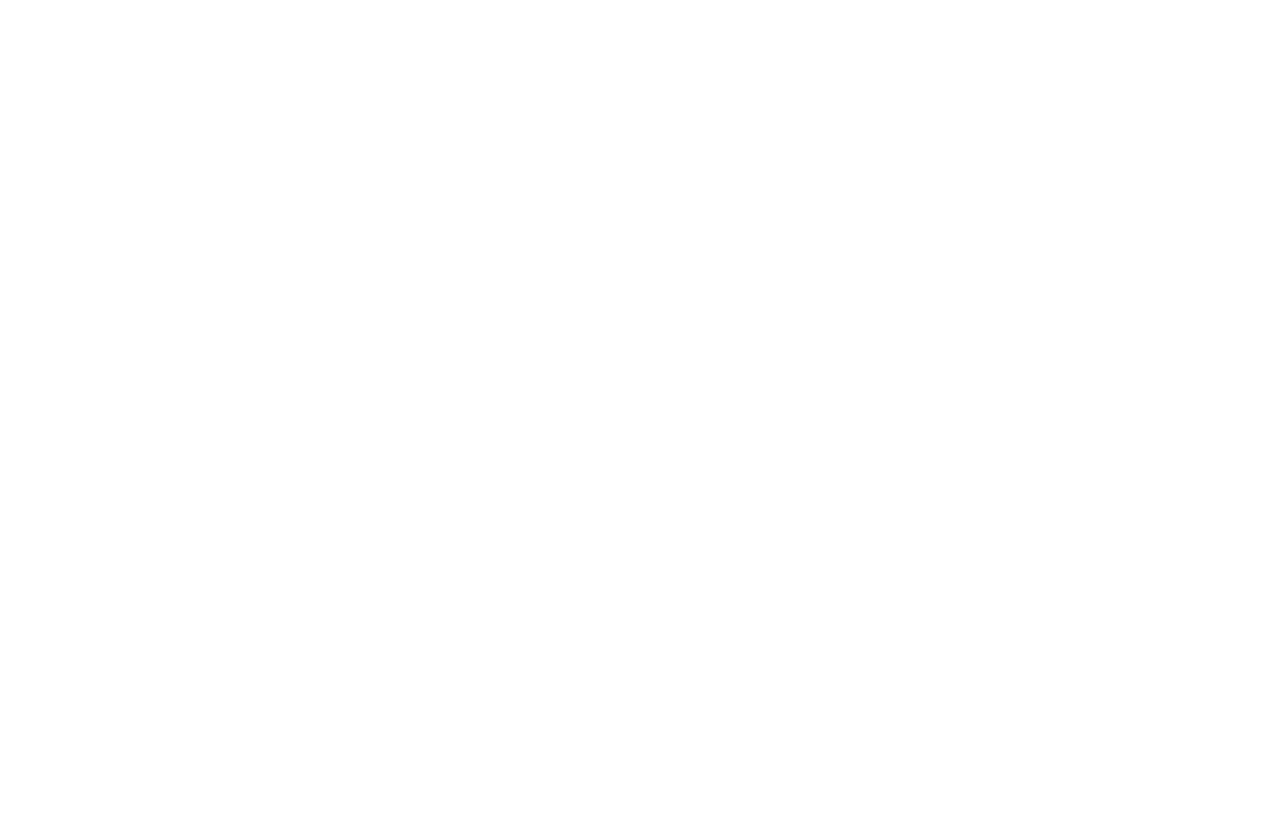
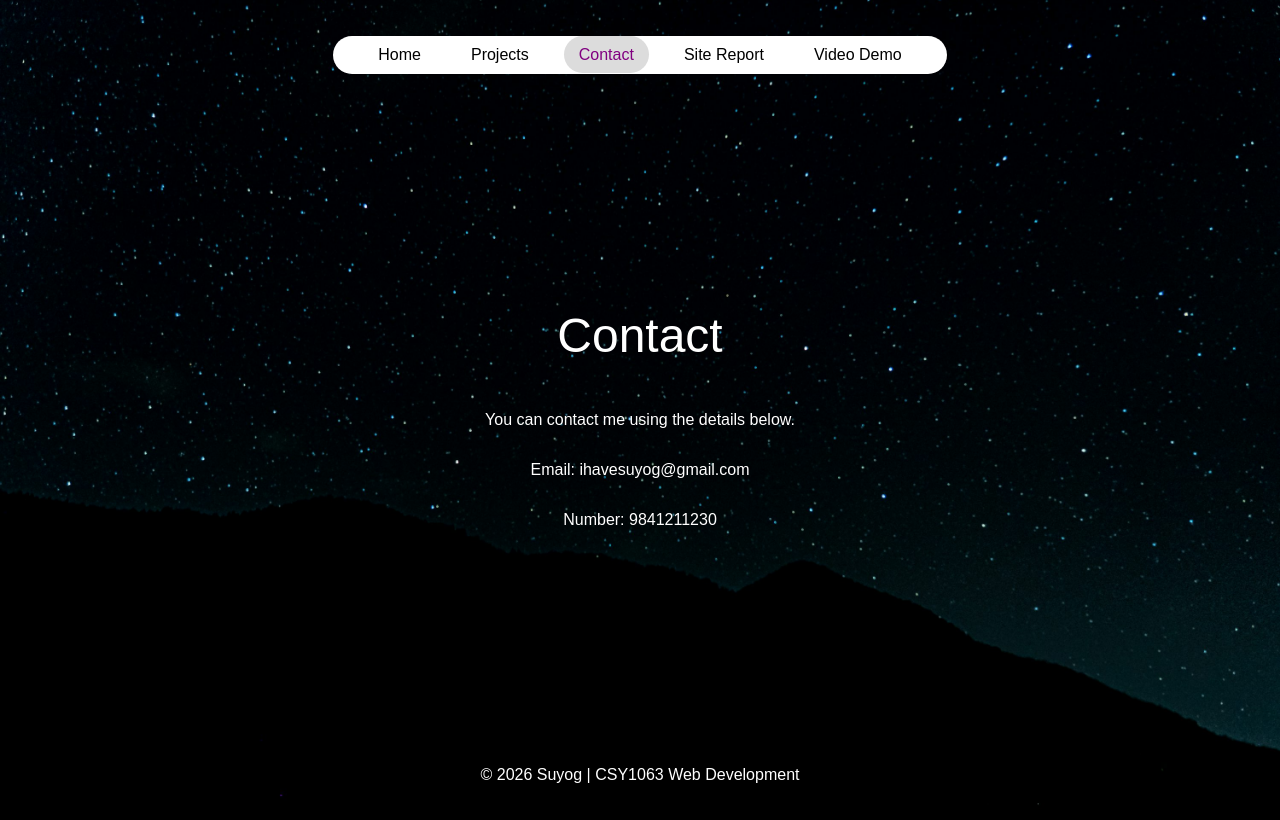
Before and after one commit to SuyogSunuwar/portfolio, a plain HTML site: page contact.html in a window 1280 px wide. Drawn offline with Linux system fonts and the light colour scheme; files that its build step writes are made by us from their sources; files whose address does not match are found by name.

Commit message:
Added contact page with email and contact info

```diff
--- a/contact.html
+++ b/contact.html
@@ -0,0 +1,47 @@
+<!DOCTYPE html>
+<html lang="en">
+<head>
+    <meta charset="UTF-8">
+    <meta name="viewport" content="width=device-width, initial-scale=1.0">
+    <title>Contact | Portfolio</title>
+
+    <link rel="stylesheet" href="css/style.css">
+</head>
+<body>
+
+    <header>
+        <nav class="navbar">
+            <ul>
+                <li><a href="index.html">Home</a></li>
+                <li><a href="project.html">Projects</a></li>
+                <li><a href="contact.html" class="active">Contact</a></li>
+                <li><a href="sitereport.html">Site Report</a></li>
+                <li><a href="videoDemo.html">Video Demo</a></li>
+            </ul>
+        </nav>
+    </header>
+
+    <main class="hero">
+
+        <h1>Contact</h1>
+
+        <p class="description">
+            You can contact me using the details below.
+        </p>
+
+        <p>
+            Email: ihavesuyog@gmail.com
+        </p>
+
+        <p>
+            Number: 9841211230
+        </p>
+
+    </main>
+
+    <footer>
+        <p>&copy; 2026 Suyog | CSY1063 Web Development</p>
+    </footer>
+
+</body>
+</html>
--- a/style.css
+++ b/style.css
@@ -61,7 +61,6 @@
     height: 200px;
     border-radius: 50%;
     margin-bottom: 20px;
-    object-fit: fill;
 }
 
 /* Text */
```
